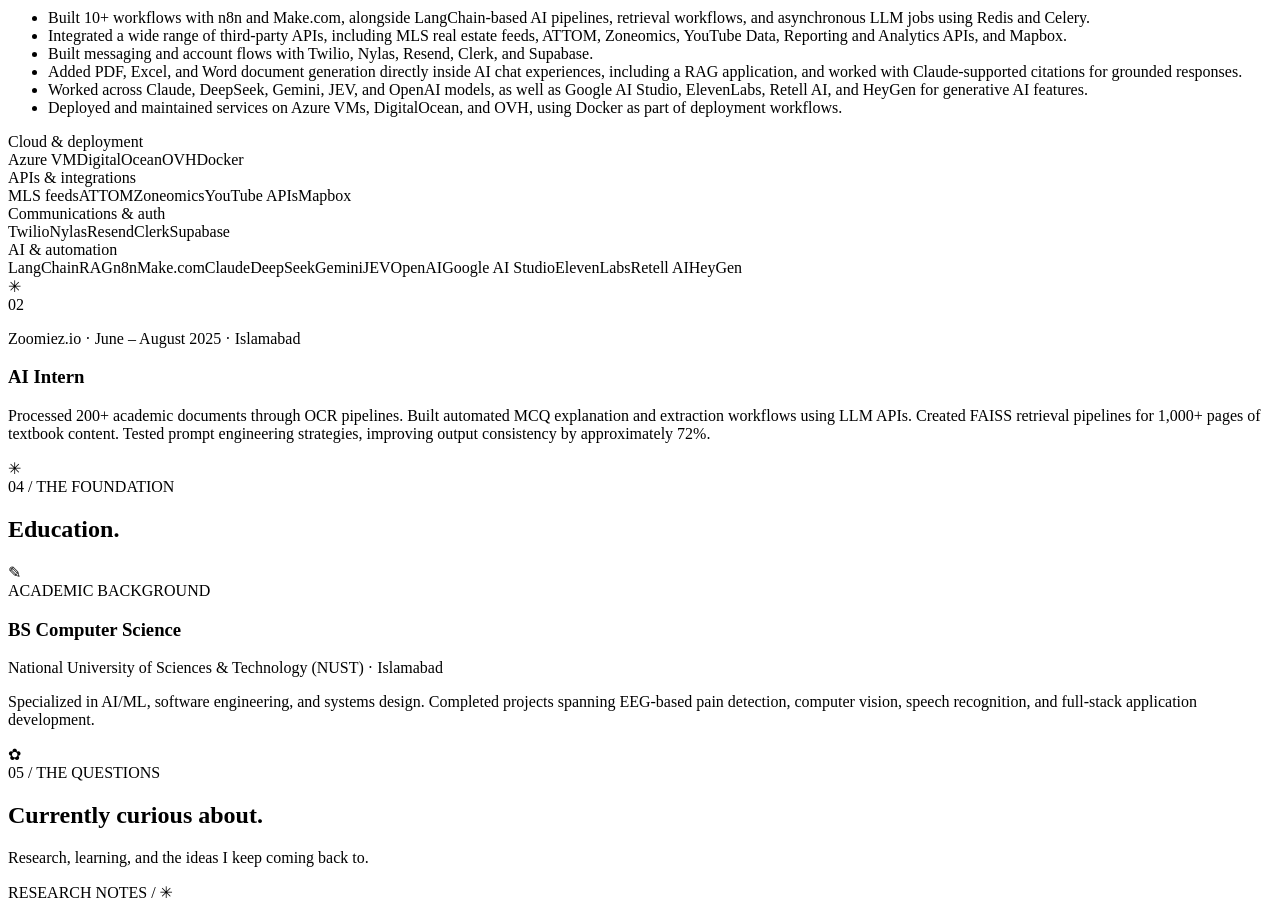
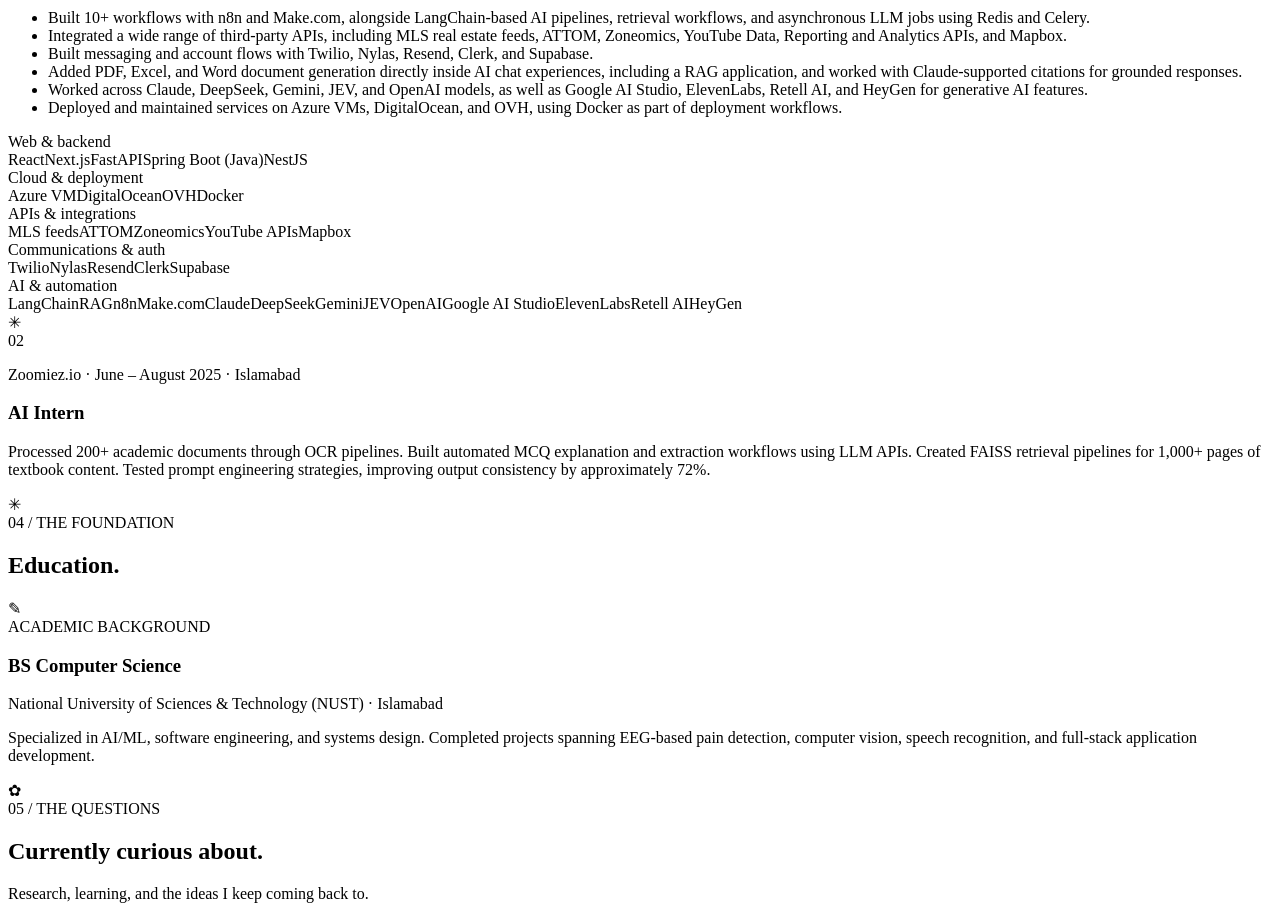
Before and after one commit to hsajid-cs/hira-dev, a React (Vite) app: page / in a window 1280 px wide. Shown: the part 4520-5440 px from the top of the page. Built offline with nearby package versions, Linux system fonts and the light colour scheme; the HTML template or start-up script is replaced by a standard one; a web font is replaced by a local one.

Commit message:
Add web and backend frameworks to Quest skill groups

```diff
--- a/src/data/portfolioData.js
+++ b/src/data/portfolioData.js
@@ -92,6 +92,7 @@ export const experienceData = {
         'Deployed and maintained services on Azure VMs, DigitalOcean, and OVH, using Docker as part of deployment workflows.'
       ],
       toolGroups: [
+        { label: 'Web & backend', items: ['React', 'Next.js', 'FastAPI', 'Spring Boot (Java)', 'NestJS'] },
         { label: 'Cloud & deployment', items: ['Azure VM', 'DigitalOcean', 'OVH', 'Docker'] },
         { label: 'APIs & integrations', items: ['MLS feeds', 'ATTOM', 'Zoneomics', 'YouTube APIs', 'Mapbox'] },
         { label: 'Communications & auth', items: ['Twilio', 'Nylas', 'Resend', 'Clerk', 'Supabase'] },
```
